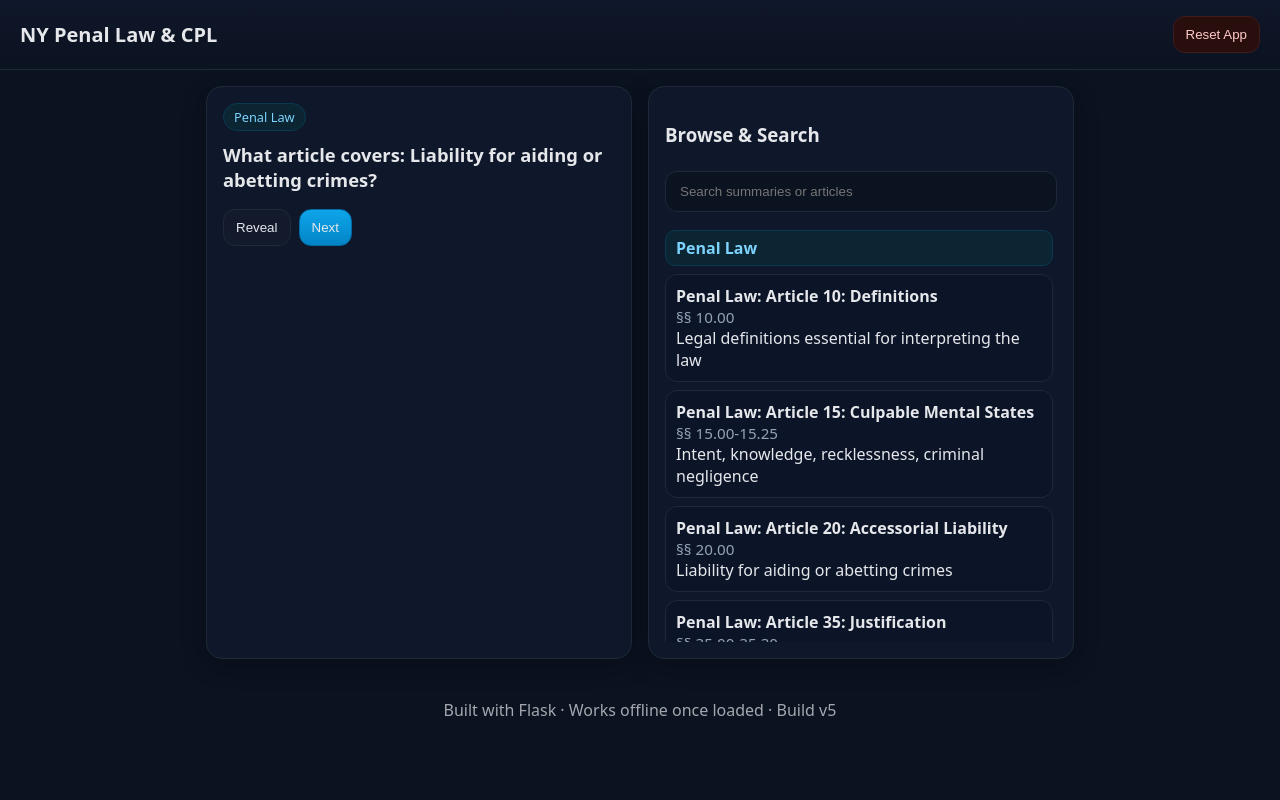
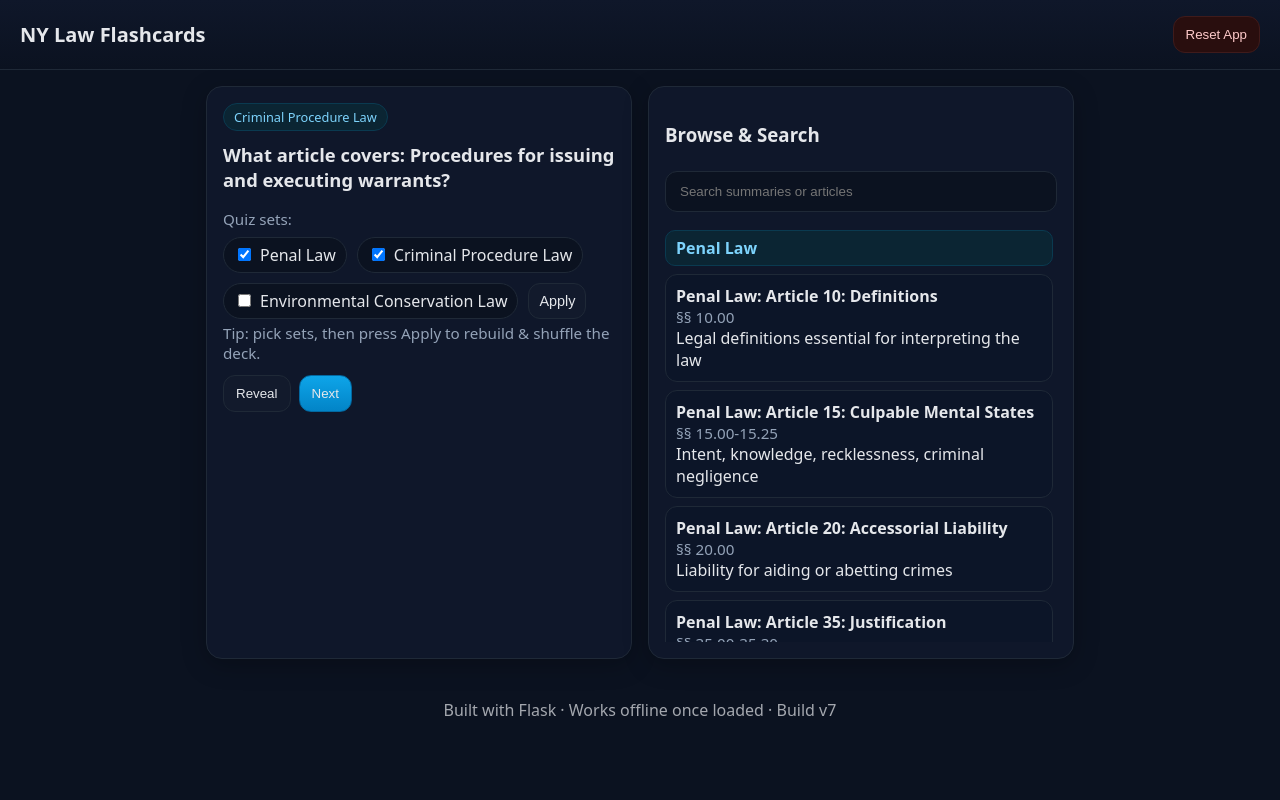
Before and after one commit to mcollis24/NY-PL-CPL-Flashcards, a Flask app: page / in a window 1280 px wide. Run offline with Flask 3, Linux system fonts and the light colour scheme.

Commit message:
Add Environmental Conservation Law to Browse (header + order), keep flashcards unchanged

```diff
--- a/app.py
+++ b/app.py
@@ -1,6 +1,6 @@
 
 from flask import Flask, render_template, send_from_directory
-import random, os, argparse
+import os, argparse
 
 app = Flask(__name__, static_folder="static", static_url_path="/static", template_folder="templates")
 
@@ -42,18 +42,50 @@ criminal_procedure_law = {
     "Article 240: Discovery": {"Sections": "§§ 240.10-240.90","Summary": "Exchange of evidence before trial"}
 }
 
-def build_flashcards():
-    cards = []
-    for key, value in penal_law.items():
-        cards.append({"summary": value["Summary"], "article": key, "sections": value["Sections"], "law": "Penal Law"})
-    for key, value in criminal_procedure_law.items():
-        cards.append({"summary": value["Summary"], "article": key, "sections": value["Sections"], "law": "Criminal Procedure Law"})
-    return cards
+environmental_conservation_law = {
+    "Article 1: General Provisions": {"Sections": "§§ 1.00", "Summary": "Foundational policy and definitions across ECL"},
+    "Article 3: Department of Environmental Conservation": {"Sections": "§§ 3.01-3.52", "Summary": "Establishes the powers and duties of the DEC"},
+    "Article 6: Smart Growth Infrastructure": {"Sections": "§§ 6.00", "Summary": "Promotes sustainable and efficient infrastructure development"},
+    "Article 8: Environmental Quality Review (SEQRA)": {"Sections": "§§ 8.0101-8.0117", "Summary": "Requires environmental impact reviews for government actions"},
+    "Article 9: Lands and Forests": {"Sections": "§§ 9.01-9.55", "Summary": "Manages state forests, reforestation, and timber use"},
+    "Article 11: Fish and Wildlife": {"Sections": "§§ 11.01-11.55", "Summary": "Regulates wildlife, fishing, hunting, and trapping"},
+    "Article 13: Marine and Coastal Resources": {"Sections": "§§ 13.01-13.45", "Summary": "Covers coastal and marine habitat conservation"},
+    "Article 15: Water Resources": {"Sections": "§§ 15.01-15.55", "Summary": "Regulates surface and groundwater use and conservation"},
+    "Article 17: Water Pollution Control": {"Sections": "§§ 17.01-17.55", "Summary": "Sets water quality standards and discharge permits"},
+    "Article 19: Air Pollution Control": {"Sections": "§§ 19.01-19.55", "Summary": "Regulates air quality and emissions standards"},
+    "Article 23: Mineral Resources": {"Sections": "§§ 23.01-23.55", "Summary": "Covers mining permits, reclamation, and oil/gas drilling"},
+    "Article 24: Freshwater Wetlands": {"Sections": "§§ 24.01-24.55", "Summary": "Protects freshwater wetlands through permits and restrictions"},
+    "Article 25: Tidal Wetlands": {"Sections": "§§ 25.01-25.55", "Summary": "Regulates activities affecting coastal and tidal wetlands"},
+    "Article 27: Solid Waste Management": {"Sections": "§§ 27.01-27.71", "Summary": "Governs waste disposal, recycling, and landfill regulations"},
+    "Article 33: Pesticides": {"Sections": "§§ 33.01-33.55", "Summary": "Regulates sale, use, and disposal of pesticides"},
+    "Article 37: Hazardous Substances": {"Sections": "§§ 37.01-37.55", "Summary": "Lists and controls dangerous chemical substances"},
+    "Article 75: Climate Change Mitigation": {"Sections": "§§ 75.01-75.55", "Summary": "Establishes statewide emissions limits and carbon reduction goals"}
+}
+
+def build_quiz_sets():
+    def pack(d, name):
+        return [{"summary": v["Summary"], "article": k, "sections": v["Sections"], "law": name} for k, v in d.items()]
+    return {
+        "Penal Law": pack(penal_law, "Penal Law"),
+        "Criminal Procedure Law": pack(criminal_procedure_law, "Criminal Procedure Law"),
+        "Environmental Conservation Law": pack(environmental_conservation_law, "Environmental Conservation Law"),
+    }
+
+def build_browse_list():
+    items = []
+    for k, v in penal_law.items():
+        items.append({"summary": v["Summary"], "article": k, "sections": v["Sections"], "law": "Penal Law"})
+    for k, v in criminal_procedure_law.items():
+        items.append({"summary": v["Summary"], "article": k, "sections": v["Sections"], "law": "Criminal Procedure Law"})
+    for k, v in environmental_conservation_law.items():
+        items.append({"summary": v["Summary"], "article": k, "sections": v["Sections"], "law": "Environmental Conservation Law"})
+    return items
 
 @app.route("/")
 def index():
-    cards = build_flashcards()
-    return render_template("index.html", flashcards=cards)
+    return render_template("index.html",
+                           quiz_sets=build_quiz_sets(),
+                           browse_items=build_browse_list())
 
 @app.route("/healthz")
 def healthz():
--- a/static/app.js
+++ b/static/app.js
@@ -1,12 +1,6 @@
 (function(){
-  const original = (window.FLASHCARDS || []).slice(); // backend order
-  const cards = original.slice(); // for quiz only
-
-  // Shuffle quiz deck
-  for (let j = cards.length - 1; j > 0; j--) {
-    const k = Math.floor(Math.random() * (j + 1));
-    [cards[j], cards[k]] = [cards[k], cards[j]];
-  }
+  const QUIZ_SETS = window.QUIZ_SETS || {};
+  const BROWSE = (window.BROWSE || []).slice();
 
   const q = document.getElementById('question');
   const a = document.getElementById('answer');
@@ -14,10 +8,32 @@
   const pill = document.getElementById('lawPill');
   const revealBtn = document.getElementById('revealBtn');
   const nextBtn = document.getElementById('nextBtn');
+  const reshuffleBtn = document.getElementById('reshuffleBtn');
+  const tPL = document.getElementById('tgl-pl');
+  const tCPL = document.getElementById('tgl-cpl');
+  const tECL = document.getElementById('tgl-ecl');
+
+  let deck = [];
   let i = 0;
 
+  function rebuildDeck(){
+    deck = [];
+    if (tPL.checked) deck = deck.concat(QUIZ_SETS['Penal Law'] || []);
+    if (tCPL.checked) deck = deck.concat(QUIZ_SETS['Criminal Procedure Law'] || []);
+    if (tECL.checked) deck = deck.concat(QUIZ_SETS['Environmental Conservation Law'] || []);
+    for (let j = deck.length - 1; j > 0; j--) {
+      const k = Math.floor(Math.random() * (j + 1));
+      [deck[j], deck[k]] = [deck[k], deck[j]];
+    }
+  }
+
   function show(idx){
-    const c = cards[idx % cards.length];
+    if (!deck.length) {
+      q.textContent = 'No sets selected — toggle some above, then press Apply.';
+      a.hidden = true;
+      return;
+    }
+    const c = deck[idx % deck.length];
     q.textContent = `What article covers: ${c.summary}?`;
     a.hidden = true;
     law.textContent = c.law;
@@ -27,10 +43,13 @@
   }
 
   revealBtn.addEventListener('click', ()=>{ a.hidden = false; });
-  nextBtn.addEventListener('click', ()=>{ i = (i+1)%cards.length; show(i); });
-  if(cards.length){ show(i); }
+  nextBtn.addEventListener('click', ()=>{ i = (i+1)%deck.length; show(i); });
+  reshuffleBtn.addEventListener('click', ()=>{ i = 0; rebuildDeck(); show(i); });
 
-  // Browse with grouped headers
+  rebuildDeck();
+  show(i);
+
+  // Browse (grouped headers)
   const list = document.getElementById('list');
   const search = document.getElementById('search');
 
@@ -48,8 +67,12 @@
       <div class="muted">${item.sections}</div>
       <div>${item.summary}</div>`;
     el.addEventListener('click', ()=>{
-      const idx = cards.findIndex(c => c.article === item.article && c.law === item.law);
-      if(idx >= 0){ i = idx; show(i); window.scrollTo({top:0,behavior:'smooth'}); }
+      const enabled = (item.law === 'Penal Law' && tPL.checked) ||
+                      (item.law === 'Criminal Procedure Law' && tCPL.checked) ||
+                      (item.law === 'Environmental Conservation Law' && tECL.checked);
+      if (!enabled) return;
+      const idx = deck.findIndex(c => c.article === item.article && c.law === item.law);
+      if (idx >= 0){ i = idx; show(i); window.scrollTo({top:0,behavior:'smooth'}); }
     });
     list.appendChild(el);
   }
@@ -58,16 +81,17 @@
     list.innerHTML = '';
     const pl = items.filter(x => x.law === 'Penal Law');
     const cpl = items.filter(x => x.law === 'Criminal Procedure Law');
-
+    const ecl = items.filter(x => x.law === 'Environmental Conservation Law');
     if (pl.length){ appendHeader('Penal Law'); pl.forEach(appendItem); }
     if (cpl.length){ appendHeader('Criminal Procedure Law'); cpl.forEach(appendItem); }
+    if (ecl.length){ appendHeader('Environmental Conservation Law'); ecl.forEach(appendItem); }
   }
 
-  renderList(original);
+  renderList(BROWSE);
 
   search.addEventListener('input', (e)=>{
     const v = e.target.value.toLowerCase();
-    const filtered = original.filter(c =>
+    const filtered = BROWSE.filter(c =>
       c.summary.toLowerCase().includes(v) ||
       c.article.toLowerCase().includes(v) ||
       c.sections.toLowerCase().includes(v) ||
@@ -76,7 +100,7 @@
     renderList(filtered);
   });
 
-  // Reset App: unregister SW + clear caches + reload
+  // Reset App
   async function resetApp(){
     try {
       if ('serviceWorker' in navigator) {
--- a/static/service-worker.js
+++ b/static/service-worker.js
@@ -1,8 +1,8 @@
-const CACHE = 'ny-law-cards-v5';
+const CACHE = 'ny-law-cards-v7';
 const ASSETS = [
   '/',
-  '/static/style.css?v=5',
-  '/static/app.js?v=5',
+  '/static/style.css?v=7',
+  '/static/app.js?v=7',
   '/static/manifest.json',
   '/static/icons/icon-192.png',
   '/static/icons/icon-512.png'
--- a/static/style.css
+++ b/static/style.css
@@ -20,13 +20,13 @@ h1{margin:0;font-size:1.25rem}
 .btn.primary:hover{filter:brightness(1.05)}
 .btn.secondary{background:#111827;border-color:#374151}
 .btn.danger{background:#290e0e;border-color:#3f1b1b;color:#fecaca}
-input[type="search"]{width:100%;padding:12px 14px;border-radius:12px;border:1px solid #1f2937;background:#0b1220;color:var(--ink);margin:6px 0 10px}
+.btn.small{padding:8px 10px;font-size:.9rem}
+.toggles{display:flex;flex-wrap:wrap;gap:10px;margin:8px 0 4px}
+.toggle{display:flex;align-items:center;gap:6px;padding:6px 10px;border:1px solid #1f2937;border-radius:999px;background:#0b1220}
+input[type="search"]{width:100%;padding:12px 14px;border-radius:12px;border:1px solid #1f2937;background:#0b1220;color:#var(--ink);margin:6px 0 10px}
 .list{display:grid;gap:8px;max-height:420px;overflow:auto;padding-right:4px}
 .list-header{position:sticky;top:0;background:#0b2533;border:1px solid #0a3a50;color:#7dd3fc;border-radius:10px;padding:6px 10px;font-weight:700;margin-top:8px}
 .list-item{border:1px solid #1f2937;border-radius:12px;padding:10px;background:#0c1528}
 .list-item .title{font-weight:600}
 .footer{opacity:.7;text-align:center;padding:24px 16px}
-
-@media(min-width:700px){
-  .container{grid-template-columns:1fr 1fr}
-}
+@media(min-width:700px){.container{grid-template-columns:1fr 1fr}}
--- a/templates/index.html
+++ b/templates/index.html
@@ -3,15 +3,15 @@
 <head>
   <meta charset="UTF-8" />
   <meta name="viewport" content="width=device-width, initial-scale=1" />
-  <title>NY PL & CPL Flashcards</title>
+  <title>NY PL, CPL & ECL Flashcards</title>
   <link rel="manifest" href="/static/manifest.json">
   <link rel="apple-touch-icon" href="/static/icons/icon-192.png">
   <meta name="theme-color" content="#0f172a" />
-  <link rel="stylesheet" href="/static/style.css?v=5" />
+  <link rel="stylesheet" href="/static/style.css?v=7" />
 </head>
 <body>
   <header class="app-header">
-    <h1>NY Penal Law & CPL</h1>
+    <h1>NY Law Flashcards</h1>
     <div class="header-actions">
       <button id="installBtn" class="btn secondary" hidden>Install</button>
       <button id="resetBtn" class="btn danger">Reset App</button>
@@ -22,6 +22,14 @@
     <section class="card" id="quizCard" aria-live="polite">
       <div class="pill" id="lawPill">Flashcard</div>
       <h2 id="question" class="question">Loading…</h2>
+      <div class="muted" style="margin-bottom:8px">Quiz sets:</div>
+      <div class="toggles" role="group" aria-label="Select law sets for quiz">
+        <label class="toggle"><input type="checkbox" id="tgl-pl" checked> <span>Penal Law</span></label>
+        <label class="toggle"><input type="checkbox" id="tgl-cpl" checked> <span>Criminal Procedure Law</span></label>
+        <label class="toggle"><input type="checkbox" id="tgl-ecl"> <span>Environmental Conservation Law</span></label>
+        <button id="reshuffleBtn" class="btn small">Apply</button>
+      </div>
+      <div class="hint muted">Tip: pick sets, then press Apply to rebuild & shuffle the deck.</div>
       <div id="answer" class="answer" hidden>
         <div class="answer-line"><strong id="law"></strong> <span id="article"></span></div>
         <div class="muted" id="sections"></div>
@@ -39,10 +47,13 @@
     </section>
   </main>
 
-  <footer class="footer">Built with Flask · Works offline once loaded · Build v5</footer>
+  <footer class="footer">Built with Flask · Works offline once loaded · Build v7</footer>
 
-  <script>window.FLASHCARDS = {{ flashcards | tojson }};</script>
-  <script src="/static/app.js?v=5" defer></script>
+  <script>
+    window.QUIZ_SETS = {{ quiz_sets | tojson }};   // separate arrays per law
+    window.BROWSE = {{ browse_items | tojson }};   // PL + CPL + ECL for browsing
+  </script>
+  <script src="/static/app.js?v=7" defer></script>
   <script>
     if ('serviceWorker' in navigator) {
       window.addEventListener('load', () => {
```
Also changed, not shown: static/manifest.json.
